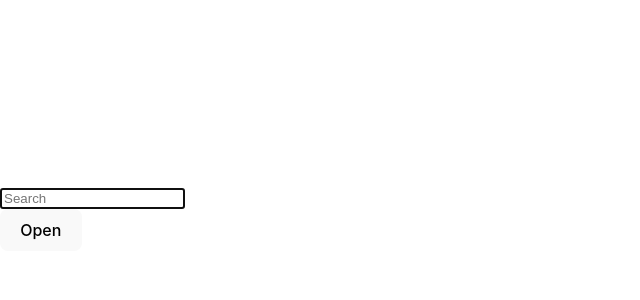
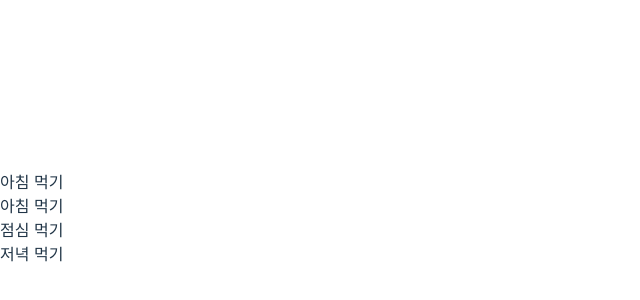
Before and after one commit to dwhddnjs/react-advanced, a React (Vite) app: page / in a window 1280 px wide. Shown: the part 182-482 px from the top of the page, without its empty margins (0-640 px from the left). Built offline with nearby package versions, Linux system fonts and the light colour scheme.

Commit message:
✨ 불필요한 코드 제거

```diff
--- a/src/App.tsx
+++ b/src/App.tsx
@@ -1,28 +1,25 @@
-import { useRef, useState } from "react";
-import { SearchInput } from "./components/SearchInput";
-import { List } from "./components/List";
-import { useDebounce } from "./hooks/useDebounce";
-import { Modal } from "./components/Modal";
+import { useState } from "react"
+
+type TodoTypes = {
+  id: number
+  title: string
+  completed: boolean
+}
 
 function App() {
-  const [searchValue, setSearchValue] = useState(0);
-
-  const debouncedSearchValue = useDebounce(searchValue, 1000);
-  const modalRef = useRef() as any;
-  const handleOpenModal = () => {
-    modalRef.current.openModal();
-  };
-
+  const [todo, setTodo] = useState<TodoTypes[]>([
+    { id: 1, title: "아침 먹기", completed: true },
+    { id: 2, title: "점심 먹기", completed: false },
+    { id: 3, title: "저녁 먹기", completed: false },
+  ])
   return (
-    <>
-      <SearchInput searchValue={searchValue} setSearchValue={setSearchValue} />
-      <List searchTerm={debouncedSearchValue} />
-      <div className="App1">
-        <Modal ref={modalRef} />
-        <button onClick={handleOpenModal}>Open</button>
-      </div>
-    </>
-  );
+    <div>
+      <div>{todo[0].title}</div>
+      {todo.map((item) => (
+        <div key={item.id}>{item.title}</div>
+      ))}
+    </div>
+  )
 }
 
-export default App;
+export default App
```
